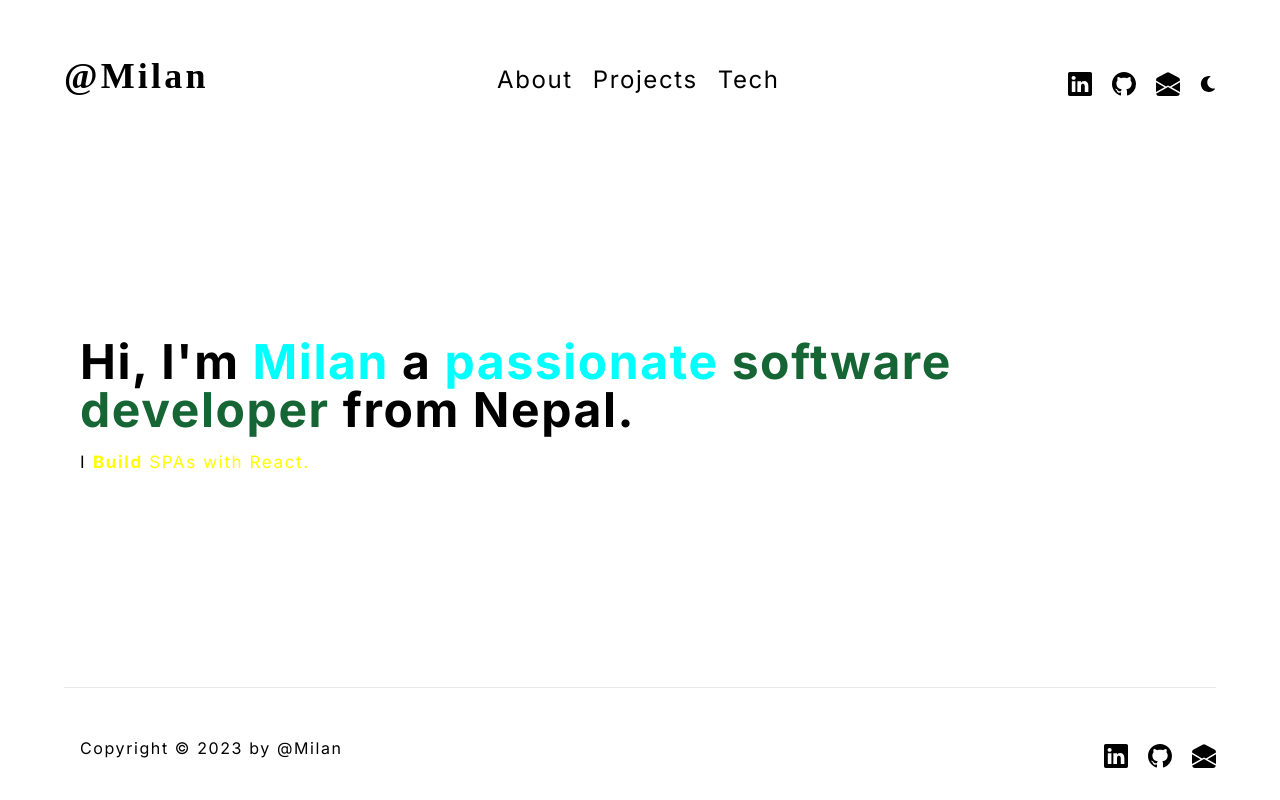
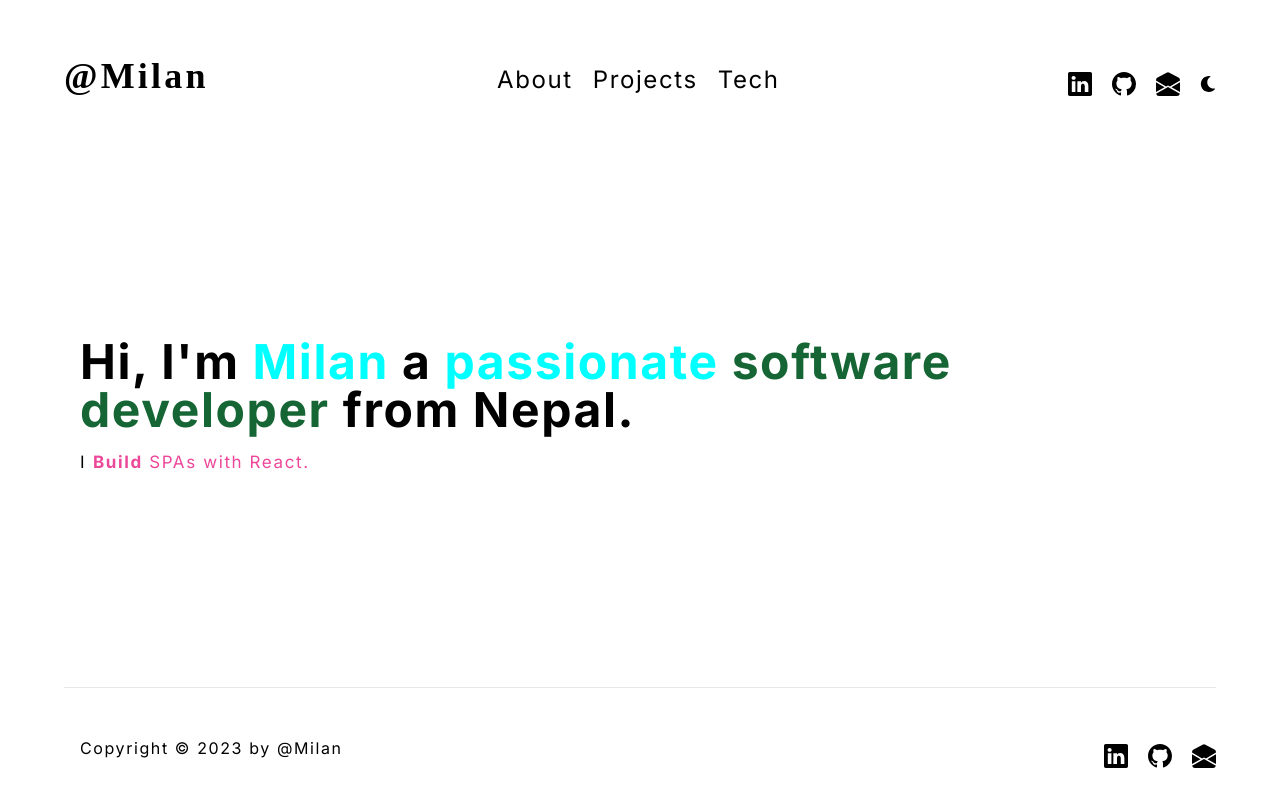
Before and after one commit to MILAN88888/nextjs-portfolio, a Next.js app: page / in a window 1280 px wide. Built offline with nearby package versions, Linux system fonts and the light colour scheme.

Commit message:
Fix - Color for Rotating text

```diff
--- a/components/Intro.tsx
+++ b/components/Intro.tsx
@@ -51,14 +51,14 @@ export const Intro = () => {
                   left: "13px",
                   color:
                     count === 0
-                      ? "yellow"
+                      ? "#ec4899"
                       : count === 1
                       ? "cyan"
                       : count === 2
-                      ? "yellow"
+                      ? "#ec4899"
                       : count === 3
                       ? "cyan"
-                      : "orage"
+                      : "#ec4899"
                 }}
               >
                 {text.map((element) => (
```
